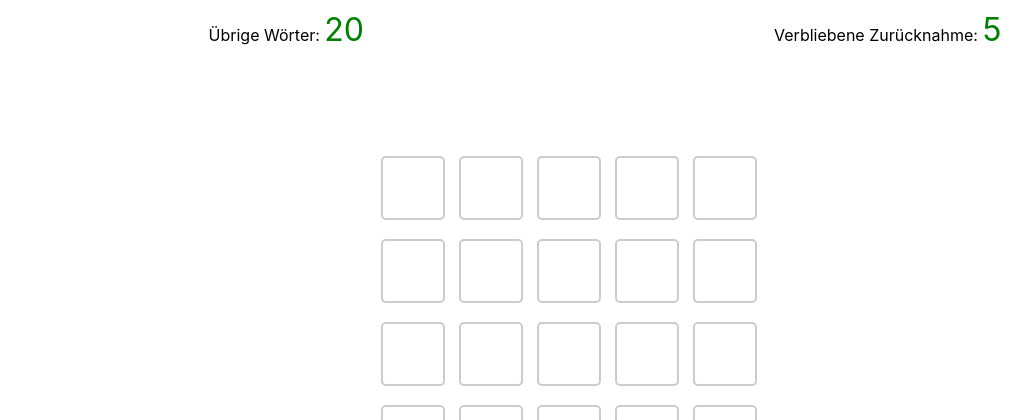
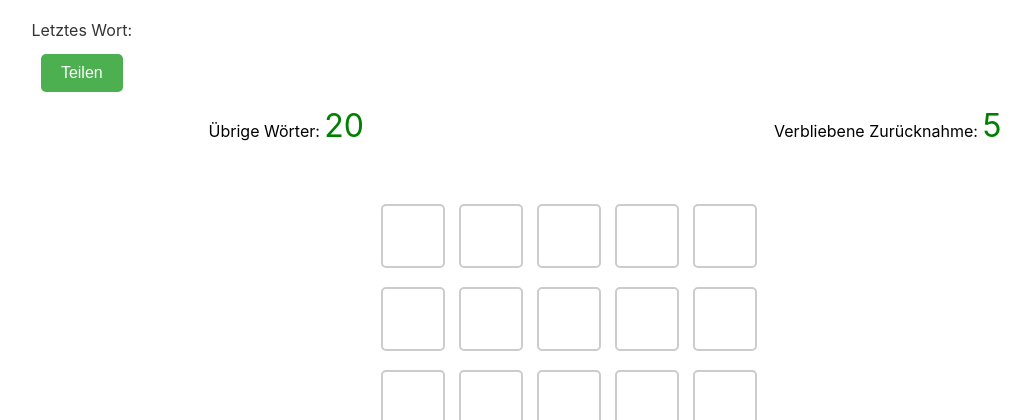
Before and after one commit to EinfachNurBaum/DontWordle_German-Deutsch, a Flask app: page / in a window 1280 px wide. Shown: the top 420 px of the page, without its empty margins (35-1066 px from the left). Run offline with Flask 3, Linux system fonts and the light colour scheme; parts of the project's set-up code (start-up, migrations or seed data) failed here and were passed over.

Commit message:
25. Dezember

```diff
--- a/app.py
+++ b/app.py
@@ -14,6 +14,7 @@ possible_words = [word.upper() for word in possible_words]
 TARGET_WORD = choice(possible_words)
 
 first_round = True
+
 
 @app.route('/')
 def home():
@@ -37,6 +38,12 @@ def home():
 
         <!-- Eingabefeld: Textfeld, in das der Benutzer tippt -->
         <div class='input-box'><input type='text' class='input-rounded' id='textbox' autofocus></div>
+
+        <!-- Neue Box für das letzte Wort und den Teilen-Button -->
+        <div class='final-word-container'>
+            <div class='final-word'>Letztes Wort: <span id='final-word'></span></div>
+                <button class='share-button' onclick='shareResults()'>Teilen</button>
+        </div>
     </div>
     """
     print(os.getcwd())
@@ -49,6 +56,7 @@ def check_word():
     global TARGET_WORD  # import Target word
     global possible_words  # import possible words
     user_input = request.json['word'].upper()  # import user input
+    cell_row = data['cell_row']  # Empfangen der cell_row Information vom Frontend
     feedback = []  # the list that will send to user
 
     # Zählen, wie oft jeder Buchstabe im Zielwort vorkommt
@@ -73,7 +81,7 @@ def check_word():
         else:
             # Buchstabe nicht im Wort
             feedback.append({"letter": char, "position": i, "status": "incorrect"})
-            pattern += "." # RegEx sagt wort enthält beliebigen Buchstaben
+            pattern += "."  # RegEx sagt wort enthält beliebigen Buchstaben
 
     pattern += "$"  # Ende des Regex-Musters
 
@@ -87,19 +95,23 @@ def check_word():
         first_round = False
         new_word(first_round)
 
-    """ Daten für die Rückgabe Beispiel:
-    info = {
-        "info": [
-        {"letter": "S", "position": 0, "status": "correct"},
-        {"letter": "T", "position": 1, "status": "incorrect"},
-        {"letter": "E", "position": 2, "status": "maybe"},
-        {"letter": "R", "position": 3, "status": "maybe"},
-        {"letter": "N", "position": 4, "status": "correct"}
-    ]
-    }
-    return jsonify(info)"""
-    # print(f"{feedback} und {len(possible_words)}, wurde mit {pattern} gefiltert")
-    return jsonify({'info': feedback, 'possible_words': len(possible_words)})
+        # Ermitteln des finalen Worts
+    final_word = TARGET_WORD if len(possible_words) <= 1 else None
+
+    # Überprüfung auf Gewinn oder Verlust und Rückgabe des finalen Worts
+    if len(possible_words) == 1 and user_input == TARGET_WORD:
+        game_status = 'win'
+    elif cell_row == 0 and user_input != TARGET_WORD:
+        game_status = 'lose'
+    else:
+        game_status = 'continue'
+
+    return jsonify({
+        'info': feedback,
+        'possible_words': len(possible_words),
+        'game_status': game_status,
+        'final_word': final_word
+    })
 
 
 # Neues Zielwort auswählen
@@ -113,7 +125,6 @@ def new_word(first_round):
 
     if possible_words:  # Überprüfen, ob die Liste noch Elemente enthält
         TARGET_WORD = choice(possible_words)  # Wählen eines neuen Zielworts
-        possible_words.append(TARGET_WORD)  # Hinzufügen des neuen Zielworts zur Liste
 
 
 if __name__ == '__main__':
--- a/static/css/layout.css
+++ b/static/css/layout.css
@@ -57,3 +57,35 @@
     grid-column: 3; /* Platziert das Eingabefeld in der dritten Spalte */
     grid-row: 5; /* Platziert das Eingabefeld in der fünften Zeile */
 }
+
+
+/* Zusätzliche Stile für das letzte Wort und den Teilen-Button */
+.final-word-container {
+    margin-top: 20px;
+    text-align: center;
+}
+
+.final-word {
+    font-size: 1em; /* Passen Sie die Schriftgröße nach Bedarf an */
+    color: #333; /* Dunkle Schriftfarbe für bessere Lesbarkeit */
+    margin-bottom: 10px; /* Abstand zwischen Text und Button */
+}
+
+.share-button {
+    background-color: #4CAF50; /* Grüner Hintergrund */
+    color: white; /* Weiße Schrift */
+    border: none;
+    padding: 10px 20px;
+    text-align: center;
+    text-decoration: none;
+    display: inline-block;
+    font-size: 16px;
+    margin: 4px 2px;
+    cursor: pointer;
+    border-radius: 5px; /* Abgerundete Ecken */
+}
+
+/* Hover-Effekt für den Teilen-Button */
+.share-button:hover {
+    background-color: #45a049; /* Etwas dunkleres Grün */
+}
--- a/static/js/script.js
+++ b/static/js/script.js
@@ -25,7 +25,10 @@ document.addEventListener('DOMContentLoaded', function() {
 function checkWord(inputWord, row) {
     fetch('/check_word', {
         method: 'POST',
-        body: JSON.stringify({ word: inputWord }),
+        body: JSON.stringify({
+            word: inputWord,
+            cell_row: row
+        }),
         headers: {
             'Content-Type': 'application/json'
         }
@@ -42,6 +45,12 @@ function checkWord(inputWord, row) {
                 wordsLeftCount.textContent = '0';
             }
         }
+
+        if (data.game_status === 'win' || data.game_status === 'lose') {
+            // Setzen des letzten Worts und Aktivieren der Teilen-Funktion
+            setFinalWord(TARGET_WORD); // Ersetzen Sie TARGET_WORD durch die tatsächliche Variable, die das letzte Wort enthält
+        }
+
         else {
             console.error('data.possible_words existiert nicht!')
             wordsLeftCount.textContent = '0';
@@ -65,3 +74,21 @@ function checkWord(inputWord, row) {
     })
     .catch(error => console.error('Fehler:', error));
 }
+
+function triggerConfetti() {
+    confetti({
+        particleCount: 100,
+        spread: 70,
+        origin: { y: 0.6 }
+    });
+}
+
+
+function setFinalWord(word) {
+    document.getElementById('final-word').textContent = word;
+}
+
+function shareResults() {
+    // Logik zum Teilen der Ergebnisse
+    // Beispiel: Kopieren des letzten Worts in die Zwischenablage oder Teilen über soziale Medien
+}
--- a/templates/template.html
+++ b/templates/template.html
@@ -10,6 +10,7 @@
     <link rel="stylesheet" href="{{ url_for('static', filename='css/base.css') }}">
     <link rel="stylesheet" href="{{ url_for('static', filename='css/layout.css') }}">
     <link rel="stylesheet" href="{{ url_for('static', filename='css/components.css') }}">
+    <script src="https://cdn.jsdelivr.net/npm/canvas-confetti@1.9.2/dist/confetti.browser.min.js"></script>
 
 </head>
 <body>
```
Also changed, not shown: 1 other file.
